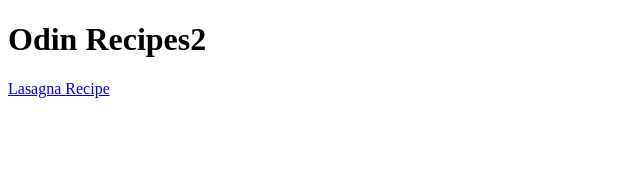
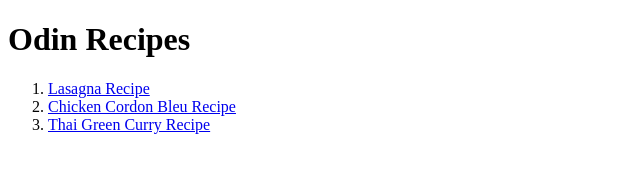
Before and after one commit to richalbin/odin-recipes2, a plain HTML site: page index.html in a window 1280 px wide. Shown: the whole page, without its empty margins (0-640 px from the left). Drawn offline with Linux system fonts and the light colour scheme.

Commit message:
add 2 recipe pages and image files

```diff
--- a/index.html
+++ b/index.html
@@ -4,10 +4,14 @@
 		<meta charset="UTF-8" />
 		<meta name="viewport" content="width=device-width, initial-scale=1.0" />
 		<title>Odin Recipes</title>
-		<link rel="stylesheet" href="css/style.css">
+		<link rel="stylesheet" href="css/style.css" />
 	</head>
 	<body>
-		<h1>Odin Recipes2</h1>
-		<a href="recipes/lasagna.html">Lasagna Recipe</a>
+		<h1>Odin Recipes</h1>
+		<ol>
+			<li><a href="recipes/lasagna.html">Lasagna Recipe</a></li>
+			<li><a href="recipes/cordonbleu.html">Chicken Cordon Bleu Recipe</a></li>
+			<li><a href="recipes/greencurry.html">Thai Green Curry Recipe</a></li>
+		</ol>
 	</body>
 </html>
```
Also changed, not shown: 2 other files.
